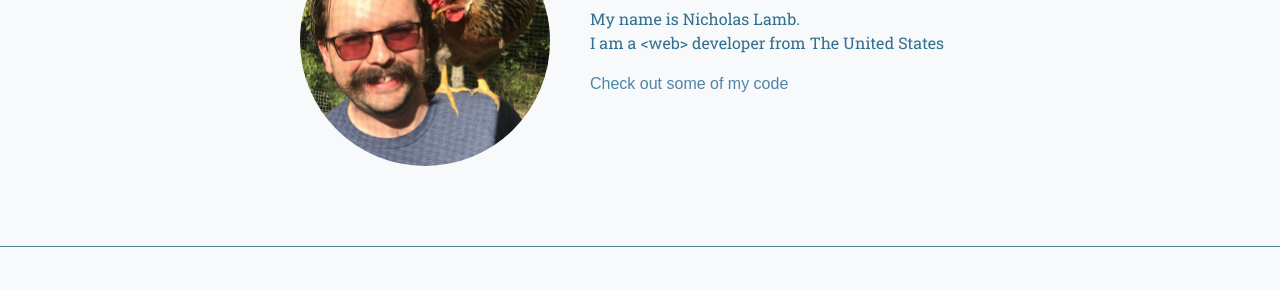
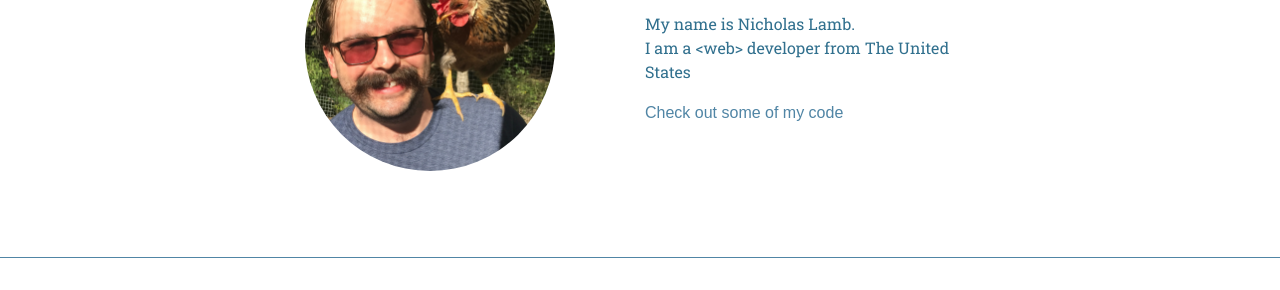
Before and after one commit to nickplamb/portfolio_site, a plain HTML site: page index.html in a window 1280 px wide. Shown: the part 229-519 px from the top of the page. Drawn offline with nearby package versions, Linux system fonts and the light colour scheme; a web font is replaced by a local one.

Commit message:
change bg color to white, code clean up, post process css

```diff
--- a/css/styles.css
+++ b/css/styles.css
@@ -4,9 +4,9 @@ tertiary color: #687864
 Font color: #31708E
 Link color: #5085A5
 Button background: #8FC1E3
-Background-color: #F7F9FB
+Background-color:  #fff  changed from #F7F9FB
 
-------Font-Familys------
+------Font-Families------
 *Headlines and links*
 font-family: 'Proza Libre', sans-serif;
 ***Content***
@@ -19,7 +19,7 @@ font-family: 'Roboto Slab', serif;
   --tertiary-color: #687864;
   --btn-bg-color: #8fc1e3;
   --btn-txt-color: #fff;
-  --bg-color: #f7f9fb;
+  --bg-color: #fff;
   --primary-font-family: 'Roboto Slab', serif;
   --secondary-font-family: 'Proza Libre', sans-serif;
 }
@@ -212,18 +212,26 @@ li a:hover::after {
 /* --------------Home page--------------------- */
 
 /* ---Main section--- */
-.profile__portrait {
-  width: 250px;
-  float: left;
-  margin-right: 40px;
-  border-radius: 50%;
-}
 
 .profile {
+  display: flex;
+  flex-flow: row wrap;
   max-width: 700px;
   min-height: 325px;
   padding: 35px 10px;
   margin: 0 auto;
+  justify-content: space-around;
+}
+
+.profile__portrait {
+  max-width: 250px;
+  border-radius: 50%;
+}
+
+.profile__item {
+  flex: 1 1 25%;
+  min-width: 260px;
+  padding: 5px;
 }
 
 /* --------------About me page--------------------- */
@@ -326,9 +334,11 @@ td {
   animation: 10s sun-pulse infinite normal linear;
 }
 
+/* --------------End About Me-------------- */
+
 /* --------------My Projects page--------------------- */
 
-/* Start gridd fallback */
+/* Start grid fallback */
 .grid__item {
   display: inline-block;
   width: 32%;
--- a/css/styles.production.css
+++ b/css/styles.production.css
@@ -11,7 +11,7 @@ tertiary color: #687864
 Font color: #31708E
 Link color: #5085A5
 Button background: #8FC1E3
-Background-color: #F7F9FB
+Background-color:  #fff  changed from #F7F9FB
 
 ------Font-Families------
 *Headlines and links*
@@ -26,7 +26,7 @@ font-family: 'Roboto Slab', serif;
 }
 
 body {
-  background-color: #f7f9fb;
+  background-color: #fff;
   font-family: 'Roboto Slab', serif;
   color: #31708e;
   font-weight: 400;
@@ -161,7 +161,7 @@ header {
   border-bottom: 1px solid #5085a5;
   position: fixed;
   top: 0;
-  background-color: #f7f9fb;
+  background-color: #fff;
 }
 
 .page-header {
@@ -285,18 +285,34 @@ li a:hover::after {
 /* --------------Home page--------------------- */
 
 /* ---Main section--- */
-.profile__portrait {
-  width: 250px;
-  float: left;
-  margin-right: 40px;
-  border-radius: 50%;
-}
 
 .profile {
+  display: -webkit-box;
+  display: -ms-flexbox;
+  display: flex;
+  -webkit-box-orient: horizontal;
+  -webkit-box-direction: normal;
+      -ms-flex-flow: row wrap;
+          flex-flow: row wrap;
   max-width: 700px;
   min-height: 325px;
   padding: 35px 10px;
   margin: 0 auto;
+  -ms-flex-pack: distribute;
+      justify-content: space-around;
+}
+
+.profile__portrait {
+  max-width: 250px;
+  border-radius: 50%;
+}
+
+.profile__item {
+  -webkit-box-flex: 1;
+      -ms-flex: 1 1 25%;
+          flex: 1 1 25%;
+  min-width: 260px;
+  padding: 5px;
 }
 
 /* --------------About me page--------------------- */
@@ -475,9 +491,11 @@ td {
           animation: 10s sun-pulse infinite normal linear;
 }
 
+/* --------------End About Me-------------- */
+
 /* --------------My Projects page--------------------- */
 
-/* Start gridd fallback */
+/* Start grid fallback */
 .grid__item {
   display: inline-block;
   width: 32%;
--- a/index.html
+++ b/index.html
@@ -12,6 +12,7 @@
   <link rel="preconnect" href="https://fonts.gstatic.com">
   <link href="https://fonts.googleapis.com/css2?family=Proza+Libre&family=Roboto+Slab&display=swap" rel="stylesheet">
   <!-- Styling -->
+  <!-- <link rel="stylesheet" type="text/css" href="css/styles.css"> -->
   <link rel="stylesheet" type="text/css" href="css/styles.production.css">
 </head>
 
@@ -45,13 +46,16 @@
 <!-- Main content -->
   <main>
     <div class="profile">
-      <img src="img/nicholas_lamb_photo.JPG" class="profile__portrait" alt="A photo of me">
-      <h1>Hello World!</h1>
-      <p>
-        My name is Nicholas Lamb.
-        <br>I am a <span>&lt;web&gt;</span> developer from The United States
-      </p>
-      <p><a href="https://github.com/nickplamb">Check out some of my code</a></p>
+      <div class="profile__item">
+        <img src="img/nicholas_lamb_photo.JPG" class="profile__portrait" alt="A photo of me">
+      </div>
+      <div class="profile__item">
+        <h1>Hello World!</h1>
+        <p>My name is Nicholas Lamb.
+          <br>I am a <span>&lt;web&gt;</span> developer from The United States
+        </p>
+        <p><a href="https://github.com/nickplamb">Check out some of my code</a></p>
+      </div>
     </div>
   </main>
 
```
Also changed, not shown: about.html (+2 -1 lines), contact.html (+1 -0 lines), work.html (+1 -0 lines). Lines whose indentation alone changed are shown as unchanged.
